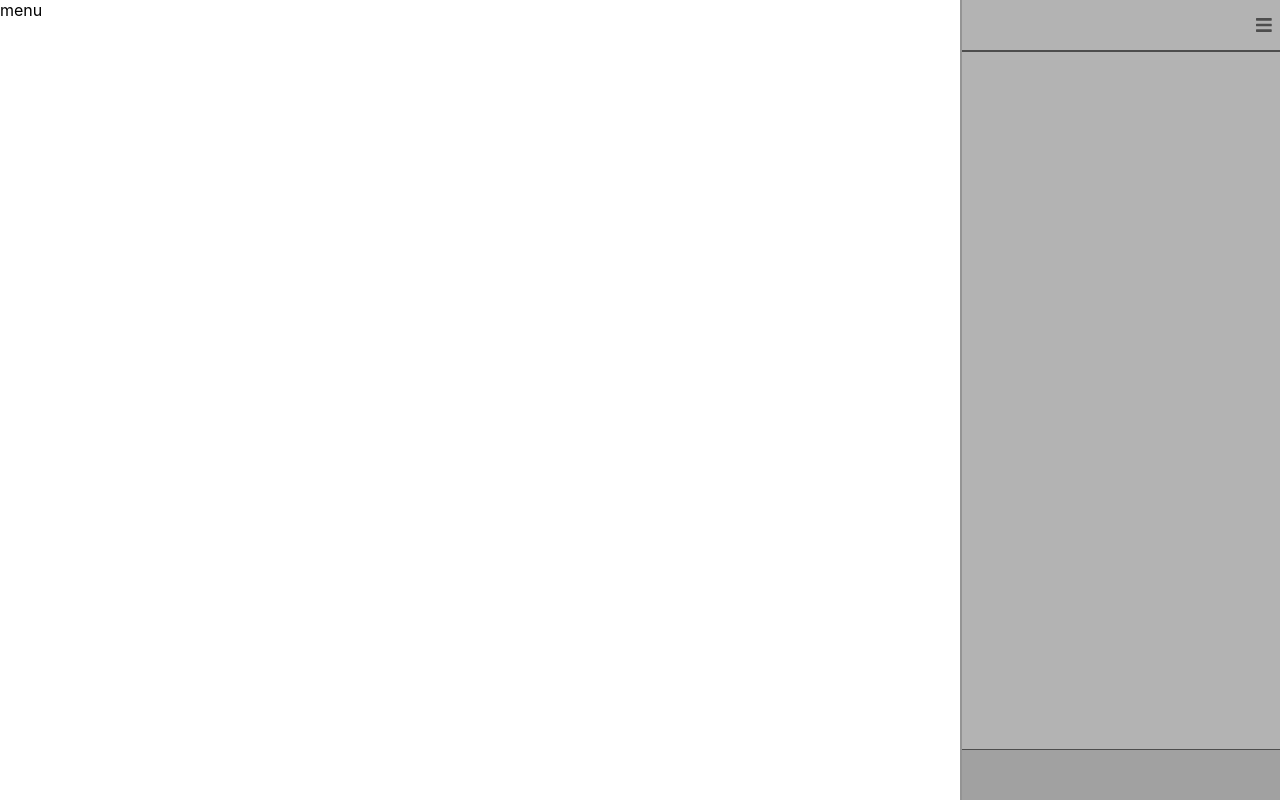
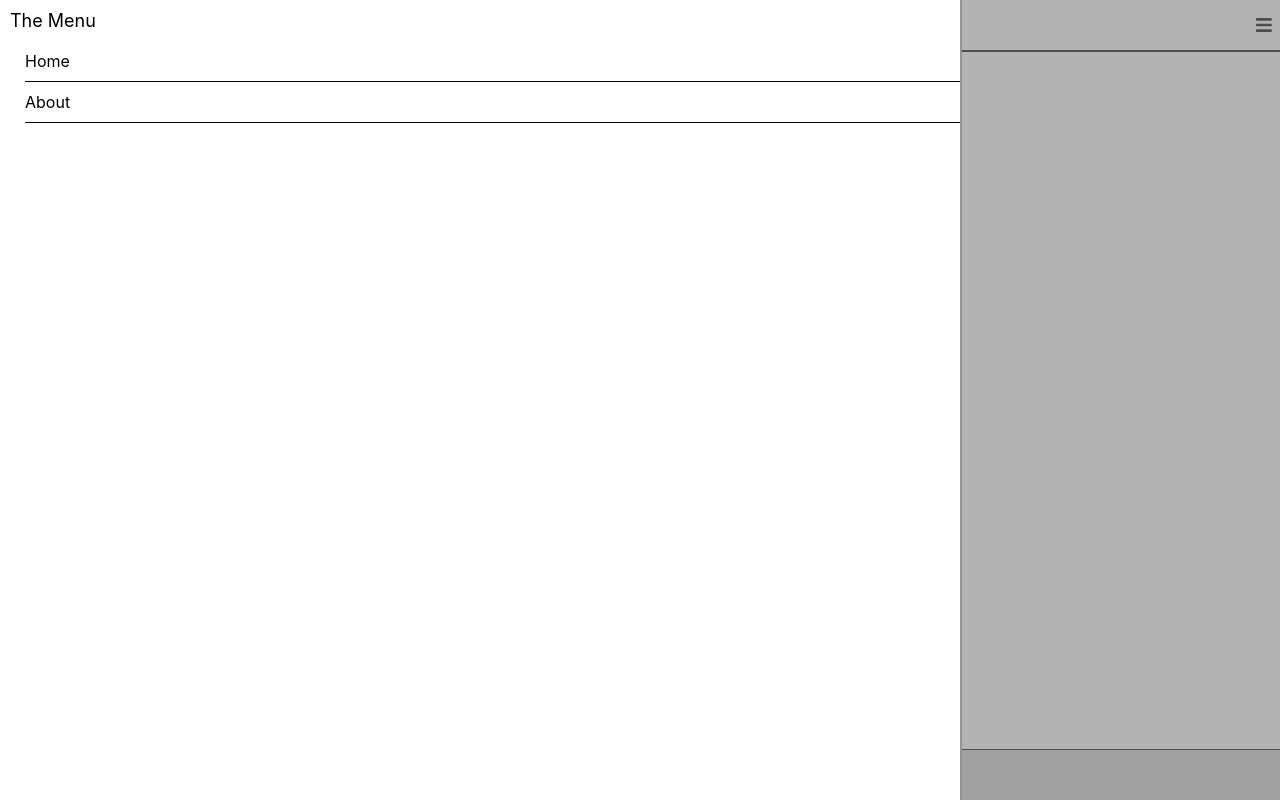
Before and after one commit to stevenvdp1/ReactTrack, a React (Create React App) app: page /about in a window 1280 px wide. Both pictures are taken after a click on the element 1264 px from the left and 25 px from the top of the page. Built offline with nearby package versions, Linux system fonts and the light colour scheme.

Commit message:
added routing

```diff
--- a/package.json
+++ b/package.json
@@ -11,6 +11,7 @@
     "@testing-library/user-event": "^7.2.1",
     "react": "^16.13.1",
     "react-dom": "^16.13.1",
+    "react-router-dom": "^5.2.0",
     "react-scripts": "3.4.2"
   },
   "scripts": {
--- a/src/App.js
+++ b/src/App.js
@@ -1,24 +1,35 @@
 import React from 'react';
-import Header from './components/Header';
-import Footer from './components/Footer';
-import Body from './components/Body';
+import Header from './Components/Header';
+import Footer from './Components/Footer';
+import { BrowserRouter as Router, Switch, Route } from 'react-router-dom';
+import Home from './Views/Home';
+import About from './Views/About';
 
-const styles={
-  container:{
-    padding:0,
-    margin:0,
-    height:'100vh',
-    display:'flex',
-    flexDirection:'column',
-    justifyContent:'space-between'
+const styles = {
+  container: {
+    padding: 0,
+    margin: 0,
+    height: '100vh',
+    display: 'flex',
+    flexDirection: 'column',
+    justifyContent: 'space-between'
   }
 }
 function App() {
   return (
     <div style={styles.container}>
-      <Header/>
-      <Body/>
-      <Footer/>
+      <Router>
+        <Header />
+        <Switch>
+          <Route exact path='/'>
+            <Home/>
+          </Route>
+          <Route path='/about'>
+            <About/>
+          </Route>
+        </Switch>
+        <Footer />
+      </Router>
     </div>
   );
 }
--- /dev/null
+++ b/src/Views/About.js
@@ -0,0 +1,11 @@
+import React from 'react'
+
+function About(){
+    return(
+        <div>
+            AboutPage
+        </div>
+    )
+}
+
+export default About
--- a/src/components/Body.js
+++ b/src/Views/Home.js
@@ -1,11 +1,11 @@
 import React from 'react'
 
-function Body(){
+function Home(){
     return(
         <div>
-            content
+            HomePage
         </div>
     )
 }
 
-export default Body
+export default Home
--- a/src/components/Navigation.js
+++ b/src/components/Navigation.js
@@ -12,7 +12,7 @@ function Navigation() {
             <span style={{ fontSize: 'large' }} onClick={() => setShowMenu(!showMenu)}>
                 <FontAwesomeIcon icon={faBars} />
             </span>
-            {showMenu && <SideMenu setShowMenu={()=>setShowMenu(!showMenu)}/>}
+            {showMenu && <SideMenu closeMenu={()=>setShowMenu(false)}/>}
         </nav>
     )
 }
--- a/src/components/SideMenu.js
+++ b/src/components/SideMenu.js
@@ -1,4 +1,5 @@
 import React from 'react'
+import SideMenuItems from './SideMenuItems'
 
 const styles = {
     menu: {
@@ -8,12 +9,13 @@ const styles = {
         left: 0,
         width: '75vw',
         height: '100vh',
-        borderRight:'rgba(1,1,1,0.3) solid 2px',
+        borderRight: 'rgba(1,1,1,0.3) solid 2px',
+
     },
     mask: {
         position: 'fixed',
         backgroundColor: 'grey',
-        opacity:'0.6',
+        opacity: '0.6',
         top: 0,
         left: '75vw',
         width: '25vw',
@@ -25,8 +27,10 @@ const styles = {
 function SideMenu(props) {
     return (
         <React.Fragment>
-            <div style={styles.menu}>menu</div>
-            <div style={styles.mask} onClick={props.setShowMenu}/>
+            <div style={styles.menu}>
+                <SideMenuItems closeMenu={props.closeMenu} />
+            </div>
+            <div style={styles.mask} onClick={props.closeMenu} />
         </React.Fragment>
     )
 }
--- /dev/null
+++ b/src/components/SideMenuItems.js
@@ -0,0 +1,34 @@
+import React from 'react'
+import { Link } from 'react-router-dom'
+
+const styles = {
+    container: {
+        display: 'flex',
+        flexDirection: 'column',
+        justifyContent: 'flex-start',
+        alignItems: 'stretch',
+    },
+    title: {
+        padding:'10px',
+        fontSize:'large'
+    },
+    item: {
+        borderBottom: 'solid black 1px',
+        textDecoration: 'none',
+        color: 'black',
+        padding:'10px 0px',
+        marginLeft: '25px'
+    }
+}
+
+function SideMenuItems(props) {
+    return (
+        <div style={styles.container}>
+            <span style={styles.title}>The Menu</span>
+            <Link to='/' onClick={props.closeMenu} style={styles.item}>Home</Link>
+            <Link to='/about' onClick={props.closeMenu} style={styles.item}>About</Link>
+        </div>
+    )
+}
+
+export default SideMenuItems
```
Also changed, not shown: 1 other file (tests, documents, lock files or other folders).
